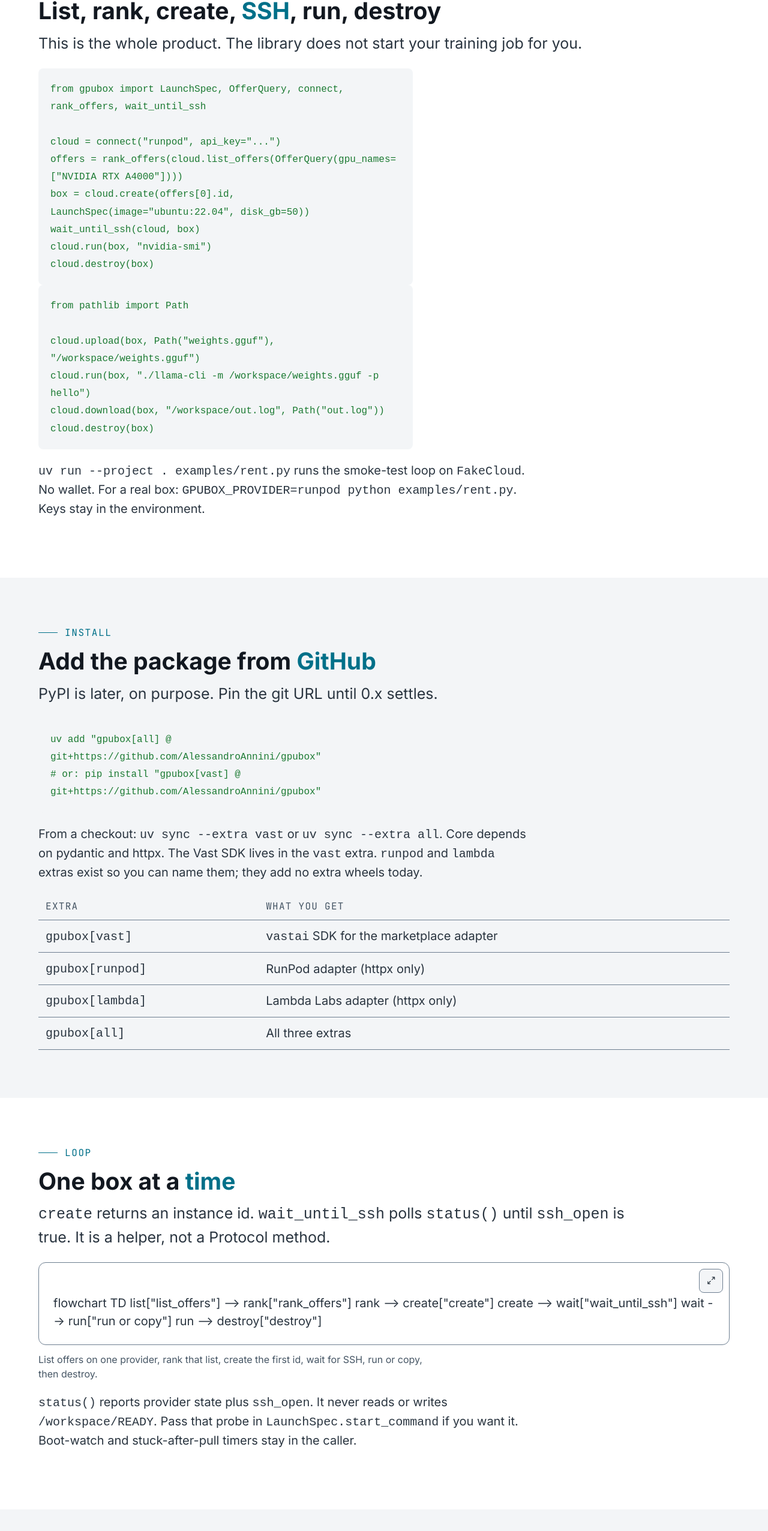
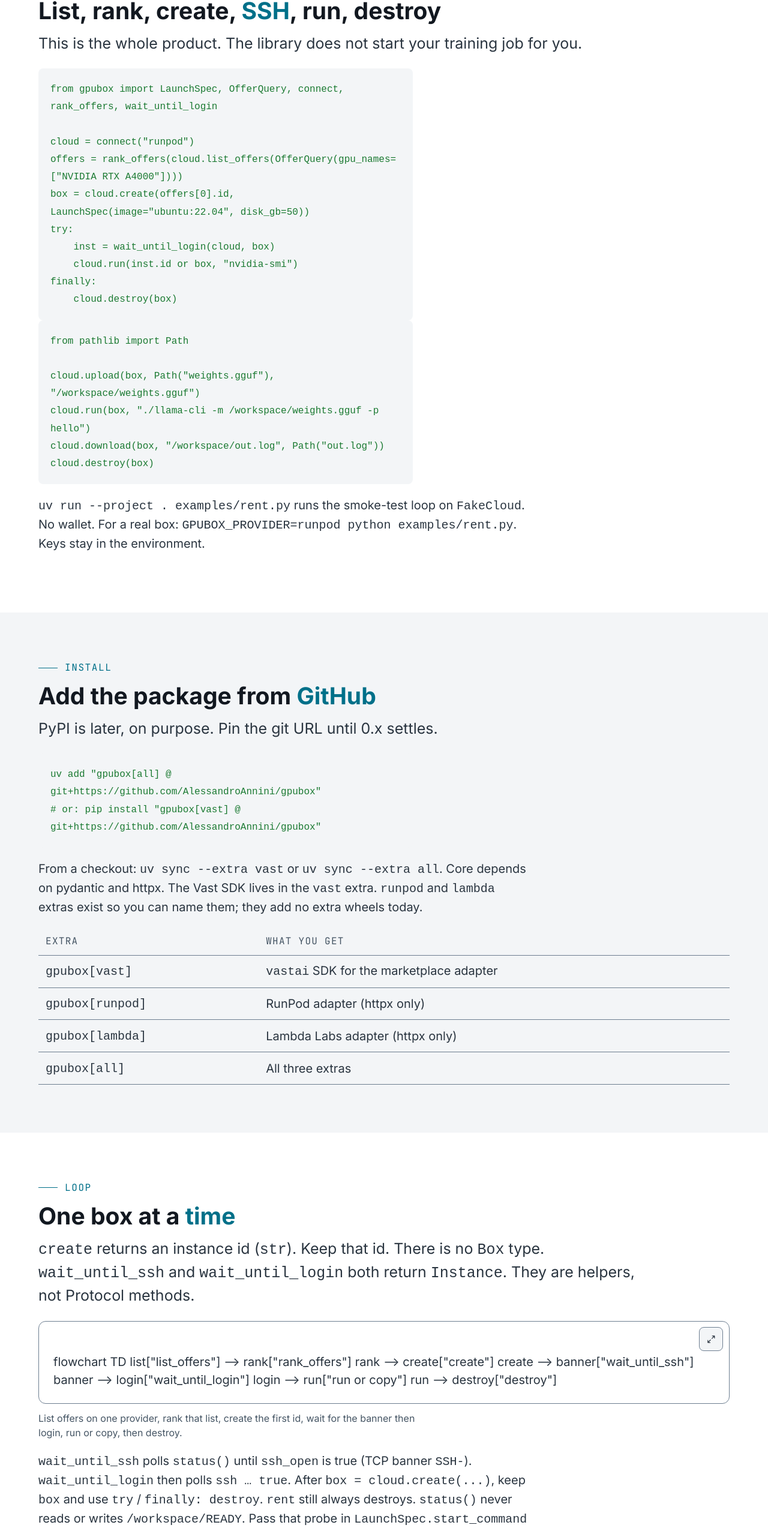
Before and after one commit to AlessandroAnnini/gpubox, a plain HTML site: page docs/index.html in a window 1280 px wide. Shown: the part 1317-3869 px from the top of the page at 60% size. Drawn offline with Linux system fonts and the light colour scheme.

Commit message:
💄 feat(library-connect-reads-the-same-env-as-the-cli-em): UI or CLI surface

```diff
--- a/docs/index.html
+++ b/docs/index.html
@@ -1005,14 +1005,16 @@
       <div class="label">Start</div>
       <h2>List, rank, create, <em>SSH</em>, run, destroy</h2>
       <p class="lede">This is the whole product. The library does not start your training job for you.</p>
-      <pre><code>from gpubox import LaunchSpec, OfferQuery, connect, rank_offers, wait_until_ssh
-
-cloud = connect("runpod", api_key="...")
+      <pre><code>from gpubox import LaunchSpec, OfferQuery, connect, rank_offers, wait_until_login
+
+cloud = connect("runpod")
 offers = rank_offers(cloud.list_offers(OfferQuery(gpu_names=["NVIDIA RTX A4000"])))
 box = cloud.create(offers[0].id, LaunchSpec(image="ubuntu:22.04", disk_gb=50))
-wait_until_ssh(cloud, box)
-cloud.run(box, "nvidia-smi")
-cloud.destroy(box)</code></pre>
+try:
+    inst = wait_until_login(cloud, box)
+    cloud.run(inst.id or box, "nvidia-smi")
+finally:
+    cloud.destroy(box)</code></pre>
       <pre><code>from pathlib import Path
 
 cloud.upload(box, Path("weights.gguf"), "/workspace/weights.gguf")
@@ -1049,7 +1051,7 @@ cloud.destroy(box)</code></pre>
     <div class="wrap">
       <div class="label">Loop</div>
       <h2>One box at a <em>time</em></h2>
-      <p class="lede"><code>create</code> returns an instance id. <code>wait_until_ssh</code> polls <code>status()</code> until <code>ssh_open</code> is true. It is a helper, not a Protocol method.</p>
+      <p class="lede"><code>create</code> returns an instance id (<code>str</code>). Keep that id. There is no <code>Box</code> type. <code>wait_until_ssh</code> and <code>wait_until_login</code> both return <code>Instance</code>. They are helpers, not Protocol methods.</p>
       <div class="diagram-wrap fade-target">
         <button type="button" class="diagram-expand" aria-label="Expand rent loop">
           <svg viewBox="0 0 24 24" aria-hidden="true"><path d="M15 3h6v6M9 21H3v-6M21 3l-7 7M3 21l7-7"></path></svg>
@@ -1057,12 +1059,13 @@ cloud.destroy(box)</code></pre>
         <div class="mermaid">flowchart TD
   list["list_offers"] --> rank["rank_offers"]
   rank --> create["create"]
-  create --> wait["wait_until_ssh"]
-  wait --> run["run or copy"]
+  create --> banner["wait_until_ssh"]
+  banner --> login["wait_until_login"]
+  login --> run["run or copy"]
   run --> destroy["destroy"]</div>
       </div>
-      <p class="diagram-note">List offers on one provider, rank that list, create the first id, wait for SSH, run or copy, then destroy.</p>
-      <p class="prose"><code>status()</code> reports provider state plus <code>ssh_open</code>. It never reads or writes <code>/workspace/READY</code>. Pass that probe in <code>LaunchSpec.start_command</code> if you want it. Boot-watch and stuck-after-pull timers stay in the caller.</p>
+      <p class="diagram-note">List offers on one provider, rank that list, create the first id, wait for the banner then login, run or copy, then destroy.</p>
+      <p class="prose"><code>wait_until_ssh</code> polls <code>status()</code> until <code>ssh_open</code> is true (TCP banner <code>SSH-</code>). <code>wait_until_login</code> then polls <code>ssh … true</code>. After <code>box = cloud.create(...)</code>, keep <code>box</code> and use <code>try</code> / <code>finally: destroy</code>. <code>rent</code> still always destroys. <code>status()</code> never reads or writes <code>/workspace/READY</code>. Pass that probe in <code>LaunchSpec.start_command</code> if you want it. Boot-watch and stuck-after-pull timers stay in the caller.</p>
     </div>
     </section>
 
@@ -1070,11 +1073,11 @@ cloud.destroy(box)</code></pre>
     <div class="wrap">
       <div class="label">Providers</div>
       <h2>Same Protocol, <em>native</em> ids</h2>
-      <p class="lede"><code>connect(provider, api_key)</code> lazy-imports one adapter. GPU name strings stay in the vendor spelling.</p>
+      <p class="lede"><code>connect("runpod")</code> after <code>.env</code> is valid. Empty <code>api_key</code> or <code>ssh_key</code> means env. GPU name strings stay in the vendor spelling.</p>
       <div class="grid-3">
         <article class="card fade-target">
           <h3>RunPod <span class="badge">live</span></h3>
-          <p>SKU catalog. Offer ids are <code>gpu|SECURE</code> or <code>gpu|COMMUNITY</code>. Filter community with <code>OfferQuery(raw="COMMUNITY")</code>. SSH key from <code>ssh_key=</code> or <code>RUNPOD_SSH_KEY</code>.</p>
+          <p>SKU catalog. Offer ids are <code>gpu|SECURE</code> or <code>gpu|COMMUNITY</code>. Filter community with <code>OfferQuery(raw="COMMUNITY")</code>. Private key path: <code>ssh_key=</code> or <code>RUNPOD_SSH_KEY</code>. Put the matching <code>.pub</code> on the RunPod account.</p>
         </article>
         <article class="card fade-target">
           <h3>Vast</h3>
@@ -1087,7 +1090,7 @@ cloud.destroy(box)</code></pre>
       </div>
       <p class="prose"><code>connect("fake")</code> returns <code>FakeCloud</code> for tests. <code>connect("memory")</code> is the same object. Unknown names raise <code>ValueError</code>. Missing keys raise <code>AuthError</code>.</p>
       <div class="callout">
-        <p><span class="k">RunPod SSH</span> Put the public key on your RunPod account. Pass the private key path with <code>--ssh-key</code> or <code>RUNPOD_SSH_KEY</code>. A missing file is <code>AuthError</code>.</p>
+        <p><span class="k">RunPod SSH</span> Put the public key on the RunPod account (Settings → SSH keys). That is not <code>RUNPOD_SSH_KEY</code>. <code>RUNPOD_SSH_KEY</code> is the local private-key path. A missing file or <code>Permission denied (publickey)</code> is <code>AuthError</code> — the instance is already running.</p>
       </div>
       <div class="callout">
         <p><span class="k">Names</span> <code>RTX_4090</code> and <code>NVIDIA GeForce RTX 4090</code> are not the same id. Do not merge lists across clouds.</p>
@@ -1145,7 +1148,7 @@ cloud.destroy(box)</code></pre>
           <tr><td><code>Account</code></td><td><code>username</code>, <code>email</code>, <code>credit</code>, <code>connected</code></td></tr>
         </tbody>
       </table>
-      <p class="prose"><code>connect(provider, api_key="", ssh_key=None, timeout=30, client=None)</code>. Pass <code>client</code> only in tests. <code>Offer.dph_total</code> and <code>Instance.dph_total</code> alias <code>price_per_hour</code>.</p>
+      <p class="prose"><code>connect(provider, api_key="", ssh_key=None, timeout=30, client=None)</code>. Missing or empty <code>api_key</code> / <code>ssh_key</code> fill from env. Pass <code>client</code> only in tests. Helpers: <code>wait_until_ssh</code>, <code>wait_until_login</code> (return <code>Instance</code>). <code>Offer.dph_total</code> and <code>Instance.dph_total</code> alias <code>price_per_hour</code>.</p>
     </div>
     </section>
 
@@ -1185,7 +1188,7 @@ gpubox destroy -p runpod INSTANCE_ID</code></pre>
         </thead>
         <tbody>
           <tr><td><code>GpuBoxError</code></td><td>Base class</td></tr>
-          <tr><td><code>AuthError</code></td><td>Missing or rejected API key, or missing SSH key file</td></tr>
+          <tr><td><code>AuthError</code></td><td>Missing or rejected API key, missing SSH key file, or publickey denial</td></tr>
           <tr><td><code>NotFound</code></td><td>Instance or offer is gone</td></tr>
           <tr><td><code>Unavailable</code></td><td>Offer cancelled or no capacity (RunPod HTTP 500 with no capacity is this)</td></tr>
           <tr><td><code>SshNotReady</code></td><td>SSH host or port not published, banner not up, or wait timed out</td></tr>
```
Also changed, not shown: 1 other file.
